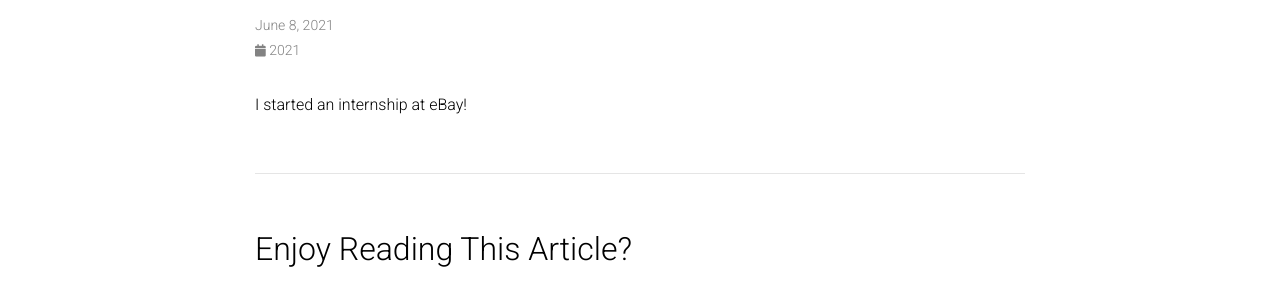
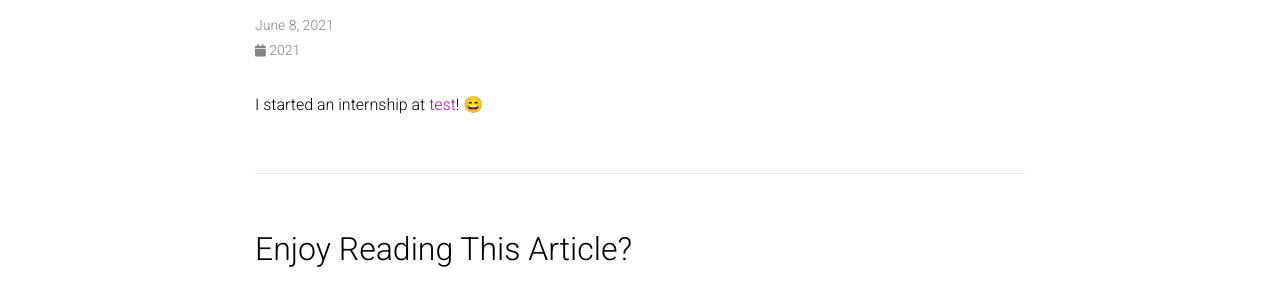
Before and after one commit to ziyanyang/ziyanyang.github.io, a Jekyll site: the page built from _news/announcement_1.md, in a window 1280 px wide. Shown: the part 146-432 px from the top of the page. Built offline with Jekyll 4.4.1, drawn with Linux system fonts in a browser that asks for light colours; emoji names are drawn with the system emoji font; comment, search, counter and statistics services are not loaded; a style sheet for code colours, icons or effects is not loaded.

Commit message:
test hyperlink and emoji

```diff
--- a/_news/announcement_1.md
+++ b/_news/announcement_1.md
@@ -4,4 +4,4 @@ date: 2021-06-08 07:59:00-0400
 inline: true
 ---
 
-I started an internship at eBay!
+I started an internship at [test](https://www.google.com)! :smile:
```
